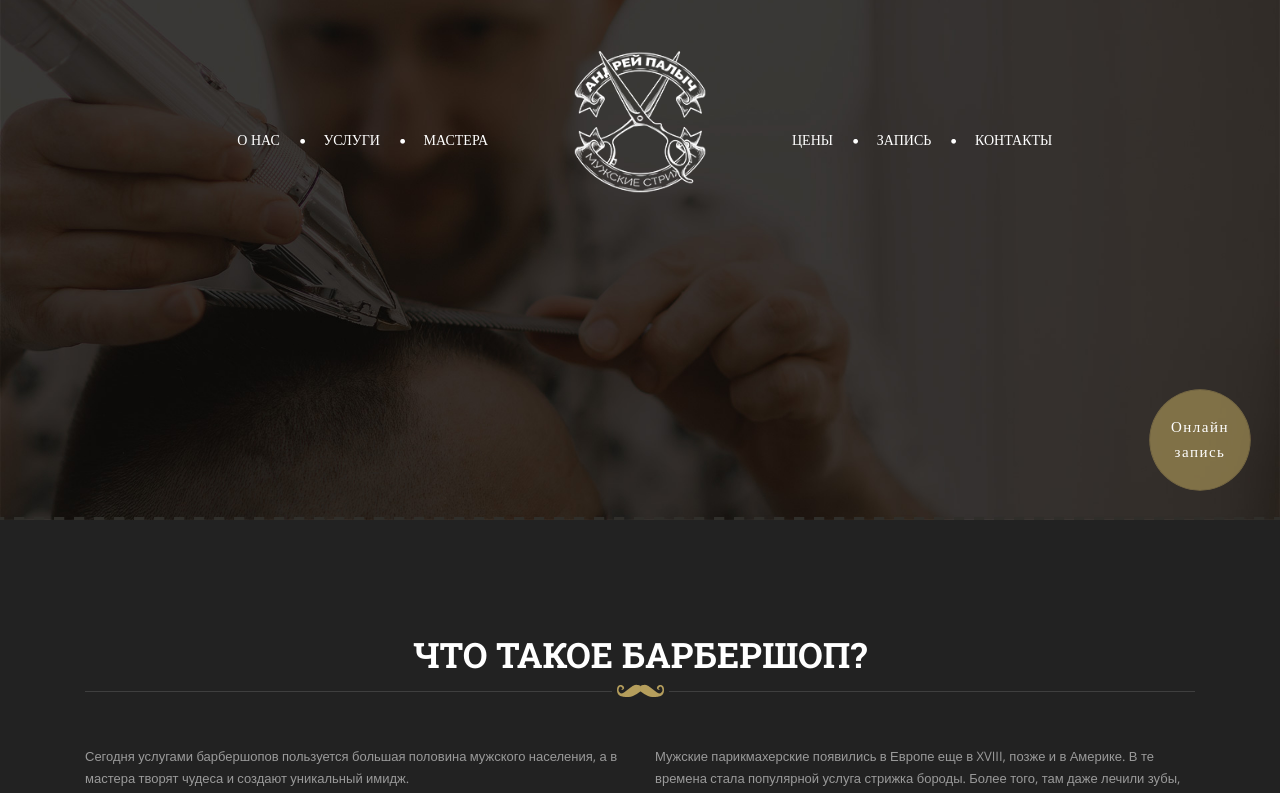
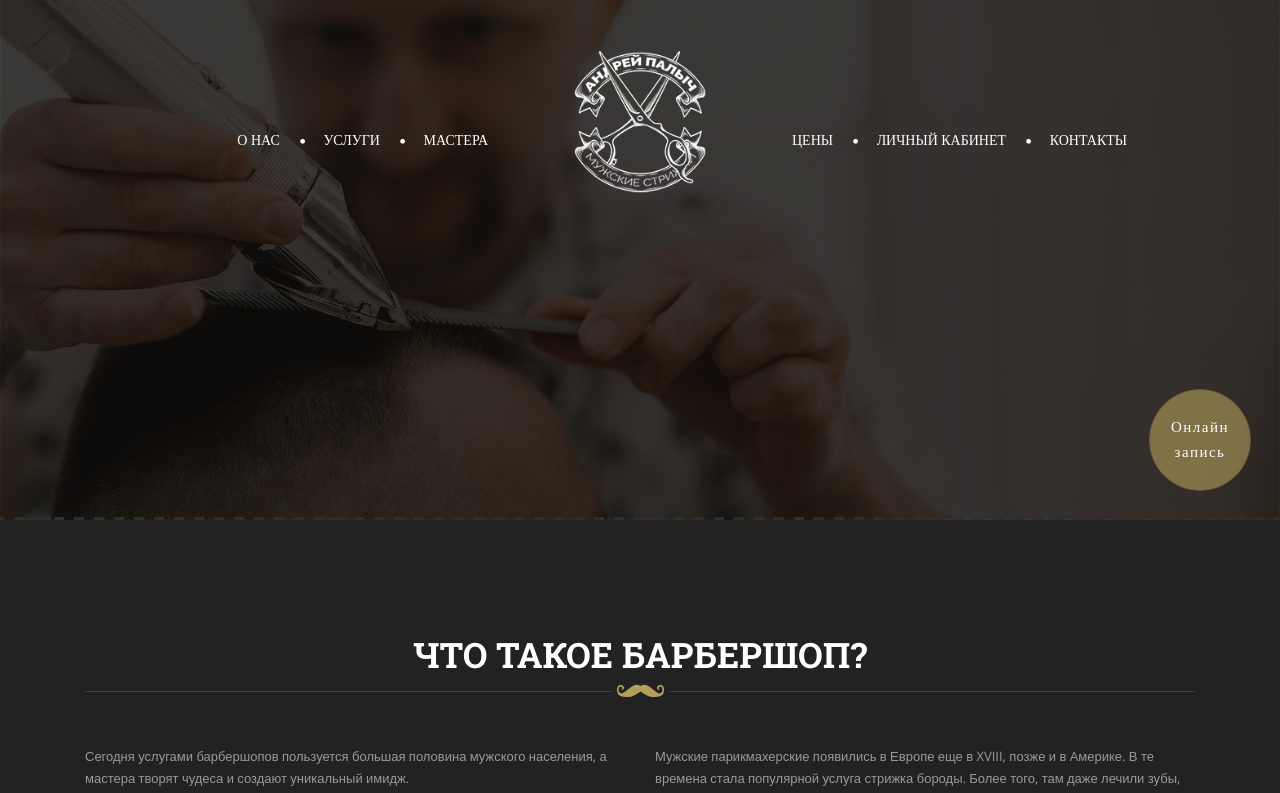
Before and after one commit to dimasbort/dimasbort.github.io, a website: page chto-takoe-barbershop.html in a window 1280 px wide. Shown: the part 280-1073 px from the top of the page. Drawn offline with nearby package versions, Linux system fonts and the light colour scheme; some packages are replaced by stand-ins of ours; grey boxes are pictures that could not be loaded; a small style sheet from the web is missing; a web font is replaced by a local one.

Commit message:
Mobile navigation update

```diff
--- a/chto-takoe-barbershop.html
+++ b/chto-takoe-barbershop.html
@@ -75,7 +75,8 @@
 									<div class="pull-left onemenu-left">
 									<ul class="nav navbar-nav">
 										<li class="page-scroll"><a href="/#pricing">Цены</a></li>
-										<li class="page-scroll"><a href="#" class="ms-button">Запись</a></li>
+										<!-- <li class="page-scroll"><a href="#" class="ms-button">Запись</a></li> -->
+										<li class="page-scroll"><a href="/client-cabinet.html" target="_blank">Личный кабинет</a></li>
 										<li class="page-scroll"><a href="/#contact">Контакты</a></li>
 									</ul>
 									</div>
@@ -96,7 +97,8 @@
 										<li class="page-scroll"><a href="/#service">Услуги</a></li>
 										<li class="page-scroll"><a href="/#team-barber">Мастера</a></li>
 										<li class="page-scroll"><a href="/#pricing">Цены</a></li>
-										<li class="page-scroll"><a href="#" class="ms-button">Запись</a></li>
+										<!-- <li class="page-scroll"><a href="#" class="ms-button">Запись</a></li> -->
+										<li class="page-scroll"><a href="/client-cabinet.html" target="_blank">Личный кабинет</a></li>
 										<li class="page-scroll"><a href="/#contact">Контакты</a></li>
 									</ul>
 								</div>
@@ -120,7 +122,8 @@
 									<li class="page-scroll"><a href="/#service">Услуги</a></li>
 									<li class="page-scroll"><a href="/#team-barber">Наши мастера</a></li>
 									<li class="page-scroll"><a href="/#pricing">Цены</a></li>
-									<li class="page-scroll"><a href="#" class="ms-button">Запись</a></li>
+									<!-- <li class="page-scroll"><a href="#" class="ms-button">Запись</a></li> -->
+									<li class="page-scroll"><a href="/client-cabinet.html" target="_blank">Личный кабинет</a></li>
 									<li class="page-scroll"><a href="/#contact">Контакты</a></li>
 								</ul>
 							</div>
@@ -162,7 +165,7 @@
 			<div class="about-main">
 				<div class="row">
 					<div class="class-xs-12 col-sm-6 col-md-6">
-						<p>Сегодня услугами барбершопов пользуется большая половина мужского населения, а в мастера творят чудеса и создают уникальный имидж.</p>
+						<p>Сегодня услугами барбершопов пользуется большая половина мужского населения, а мастера творят чудеса и создают уникальный имидж.</p>
 
 							<h4 style="text-align: left;">Чем отличается барбершоп от салона красоты</h4><br>
 							<p>Это не салон красоты в обычном понимании, где обслуживают представителей обоих полов, и не мужская парикмахерская, а своего рода клуб, где мужчины могут привести себя в порядок подальше от любопытных женских глаз, пообщаться с единомышленниками и просто выпить хороший виски или закурить сигару.</p>
```
Also changed, not shown: 15-pravil.html (+6 -3 lines), 5-veshchey-dlya-borody.html (+6 -3 lines), idealnyi-stil-borody.html (+6 -3 lines), kak-chasto.html (+6 -3 lines), strizhki-v-barbershope.html (+6 -3 lines).
